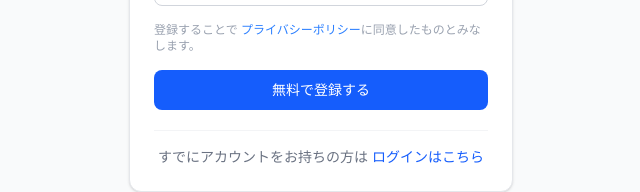
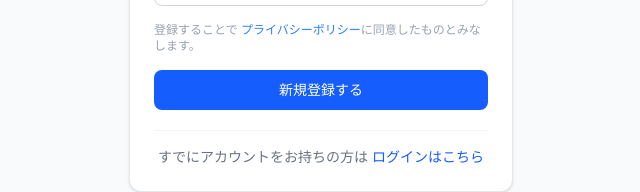
Before and after one commit to tomoyuki-11/ai-nintei-assistant, a Next.js app in the folder frontend/: page /individual/register in a window 1280 px wide. Shown: the part 531-723 px from the top of the page, without its empty margins (319-959 px from the left). Built offline with nearby package versions, Linux system fonts and the light colour scheme; no server answers.

Commit message:
fix: 登録ボタンのラベルを「無料で登録する」から「新規登録する」に変更
Co-Authored-By: Claude Sonnet 4.6 <noreply@anthropic.com>

```diff
--- a/frontend/src/app/individual/register/page.tsx
+++ b/frontend/src/app/individual/register/page.tsx
@@ -148,7 +148,7 @@ function RegisterForm() {
               disabled={loading}
               className="w-full rounded-lg bg-blue-600 px-4 py-2.5 text-sm text-white font-medium hover:bg-blue-700 disabled:opacity-50 transition-colors"
             >
-              {loading ? '処理中...' : '無料で登録する'}
+              {loading ? '処理中...' : '新規登録する'}
             </button>
           </form>
 
```
